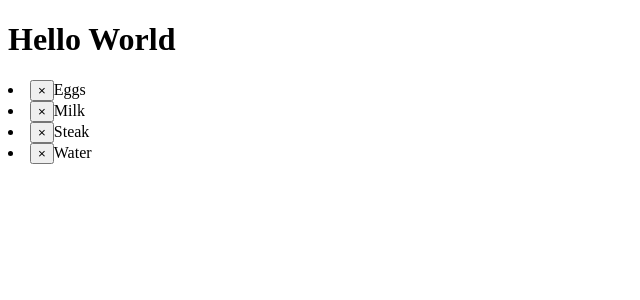
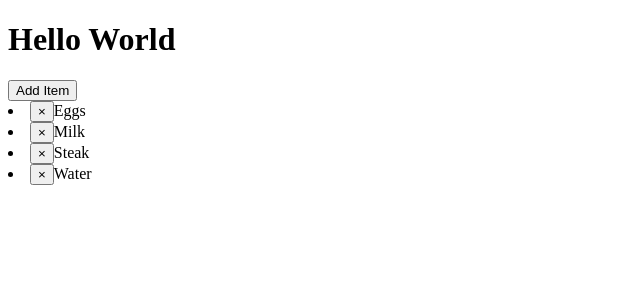
Before and after one commit to ear78/mern-stack, a React (Create React App) app in the folder client/: page / in a window 1280 px wide. Shown: the top 300 px of the page, without its empty margins (0-640 px from the left). Built offline with nearby package versions, Linux system fonts and the light colour scheme.

Commit message:
added modal and functionality for adding item [wip]

```diff
--- a/client/src/App.js
+++ b/client/src/App.js
@@ -1,6 +1,7 @@
 import React from 'react';
 
 import ShoppingList from './components/ShoppingList'
+import ItemModal from './components/ItemModal'
 import './App.css';
 
 import { Provider } from 'react-redux'
@@ -11,6 +12,7 @@ function App() {
     <Provider store={store}>
       <div className="App">
         <h1>Hello World</h1>
+        <ItemModal/>
         <ShoppingList/>
       </div>
     </Provider>
--- a/client/src/components/ItemModal.js
+++ b/client/src/components/ItemModal.js
@@ -1,28 +1,65 @@
 import React from 'react'
 
 import { connect } from 'react-redux'
-import { addItem } from '../actions/itemActions'
+// import { addItem } from '../actions/itemActions'
 
 class ItemModal extends React.Component {
 	state = {
-		modal: false
+		modal: false,
+		name: ''
+	}
+
+	toggle = () => {
+		console.log('fired')
+		this.setState(	prevState => ({
+			modal: !prevState.modal
+		}))
+	}
+
+	handleChange = (event) => {
+		this.setState({ name: event.target.value })
+	}
+
+	handleSubmit = (event) => {
+
 	}
 
 	render() {
 		const isModalActive = this.state.modal ? 'block' : 'none'
 
 		const modalStyle = {
-			width: '300px',
+			width: '70%',
 			minHeight: '200px',
 			position: 'absolute',
+			padding: '10% 2.5%',
 			top: '10%',
-			left: '10%',
-			background: 'rgba(0,0,0,.5)',
+			left: '15%',
+			background: '#fff',
+			borderRadius: '3px',
+			boxShadow: '0 2px 15px rgba(0,0,0,.15)',
+			boxSizing: 'border-box',
 			display: isModalActive
 		}
 		return (
-			<div style={modalStyle}>
-				I'm a modal
+			<div>
+				<button onClick={this.toggle}>Add Item</button>
+				<div style={modalStyle}>
+				<span onClick={this.toggle}
+							style={{
+								cursor: 'pointer',
+								position: 'absolute',
+								top: '15px',
+								left: '15px'
+							}}>&times;</span>
+					<form onSubmit={this.handleSubmit}>
+						<label>Please add your name:
+							<input type="text"
+										 value={this.state.name}
+										 onChange={this.handleChange}/>
+						</label>
+						<button type="submit" value="Submit">Submit</button>
+					</form>
+				</div>
 			</div>
 		)
 	}
--- a/client/src/components/ShoppingList.js
+++ b/client/src/components/ShoppingList.js
@@ -2,8 +2,6 @@ import React from 'react'
 import { connect } from 'react-redux'
 import { getItems, deleteItem, addItem } from '../actions/itemActions'
 import Proptypes from 'prop-types'
-
-import ItemModal from './ItemModal'
 
 class ShoppingList extends React.Component {
 
@@ -19,11 +17,13 @@ class ShoppingList extends React.Component {
 		const { items } = this.props.item
 		console.log(items)
 		const listItem = items.map((li) => {
-			return <li key={li.id}><button onClick={this.handleDeleteClick.bind(this, li.id)}>&times;</button>{li.name}</li>
+			return <li key={li.id}>
+				<button
+					onClick={this.handleDeleteClick.bind(this, li.id)}>&times;</button>
+				{li.name}</li>
 		})
 		return (
 			<div>
-				<ItemModal/>
 				{listItem}
 			</div>
 		)
@@ -39,4 +39,8 @@ const mapStateToProps = (state) => ({
 	item: state.item
 })
 
-export default connect(mapStateToProps, { getItems, deleteItem, addItem })(ShoppingList)
+export default connect(mapStateToProps, {
+	getItems,
+	deleteItem,
+	addItem
+})(ShoppingList)
```
